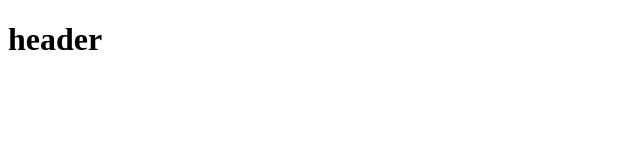
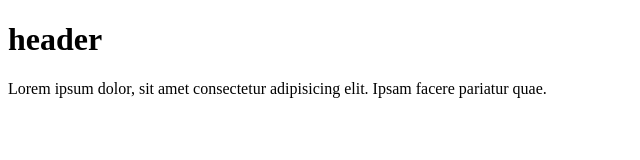
Before and after one commit to bal-alexej/gittest, a plain HTML site: page git_tutorial/work/hello.html in a window 1280 px wide. Shown: the whole page, without its empty margins (0-640 px from the left). Drawn offline with Linux system fonts and the light colour scheme.

```diff
--- a/git_tutorial/work/hello.html
+++ b/git_tutorial/work/hello.html
@@ -1,11 +1,15 @@
 <!DOCTYPE html>
 <html lang="en">
+
 <head>
   <meta charset="UTF-8" />
   <meta name="viewport" content="width=device-width, initial-scale=1.0" />
   <title>проверка git</title>
 </head>
+
 <body>
   <h1>header</h1>
+  <p>Lorem ipsum dolor, sit amet consectetur adipisicing elit. Ipsam facere pariatur quae.</p>
 </body>
+
 </html>
```
Lines whose indentation alone changed are shown as unchanged.
